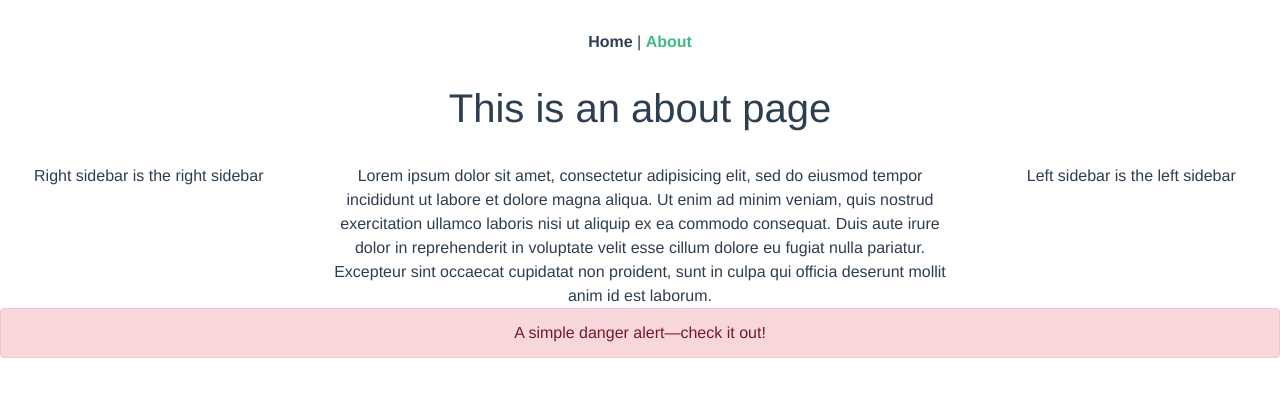
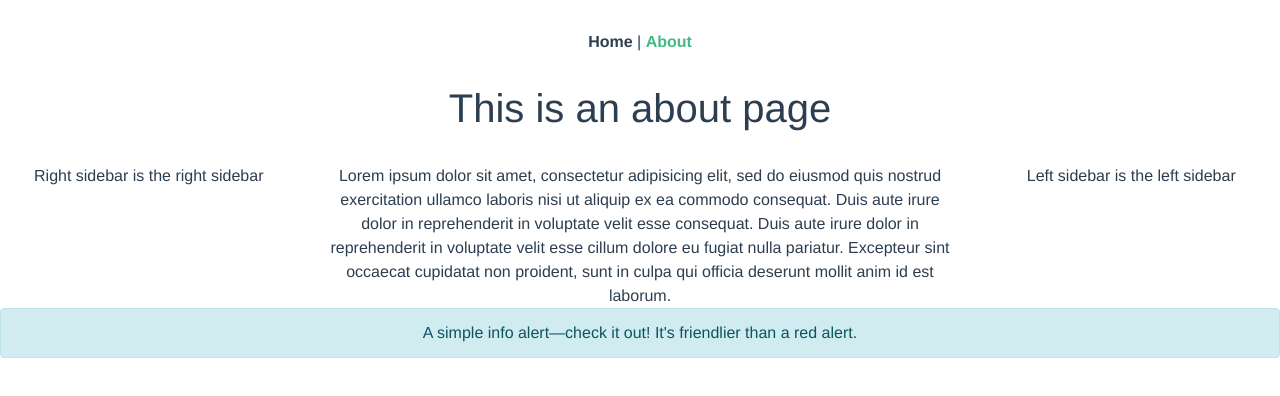
Before and after one commit to z2s8/junctionx-geeks, a Vue app: page /#/about in a window 1280 px wide. Shown: the top 396 px of the page. Built offline with nearby package versions, Linux system fonts and the light colour scheme.

Commit message:
Friendlier style in about:)

```diff
--- a/src/views/About.vue
+++ b/src/views/About.vue
@@ -8,8 +8,8 @@
       </div>
       <div class="col-6">
         Lorem ipsum dolor sit amet, consectetur adipisicing elit, sed do eiusmod
-        tempor incididunt ut labore et dolore magna aliqua. Ut enim ad minim veniam,
         quis nostrud exercitation ullamco laboris nisi ut aliquip ex ea commodo
+        consequat. Duis aute irure dolor in reprehenderit in voluptate velit esse
         consequat. Duis aute irure dolor in reprehenderit in voluptate velit esse
         cillum dolore eu fugiat nulla pariatur. Excepteur sint occaecat cupidatat non
         proident, sunt in culpa qui officia deserunt mollit anim id est laborum.
@@ -18,8 +18,9 @@
         Left sidebar is the left sidebar
       </div>
     </div>
-    <div class="alert alert-danger" role="alert">
-      A simple danger alert—check it out!
+    <div class="alert alert-info" role="alert">
+      A simple info alert—check it out!
+      It's friendlier than a red alert.
     </div>
   </div>
 </template>
```
